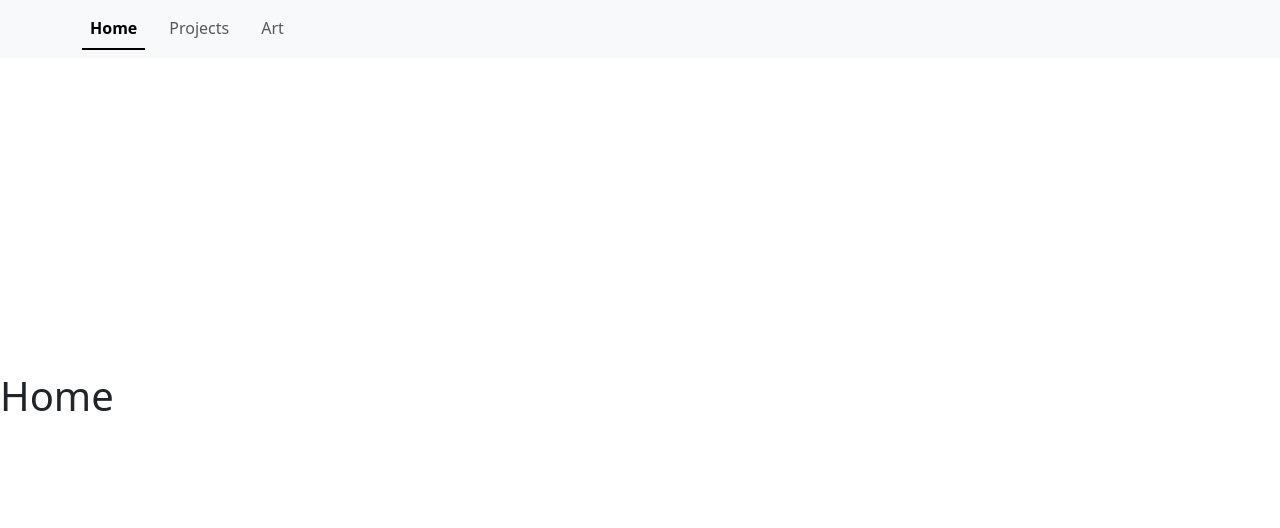
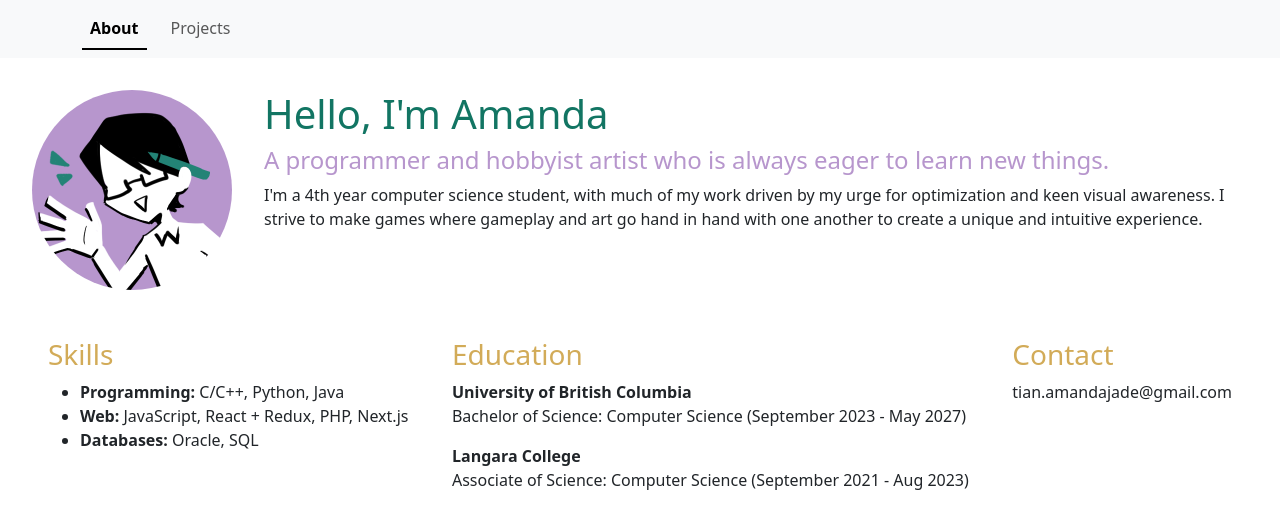
Before and after one commit to Corvexxia/corvexxia.github.io, a React (Vite) app: page / in a window 1280 px wide. Shown: the top 528 px of the page. Built offline with nearby package versions, Linux system fonts and the light colour scheme.

Commit message:
Updated site

```diff
--- a/src/App.css
+++ b/src/App.css
@@ -0,0 +1,18 @@
+body {
+  margin: 0;
+  display: flex;
+  min-width: 320px;
+  min-height: 100vh;
+}
+
+h1 {
+    color: #127563
+}
+
+h4 {
+    color: #B796CD
+}
+
+h3 {
+    color: #D2AB58
+}
--- a/src/App.tsx
+++ b/src/App.tsx
@@ -1,13 +1,11 @@
-import { BrowserRouter as Router, Route, Routes, Link } from 'react-router-dom'
+import { BrowserRouter as Router, Route, Routes } from 'react-router-dom'
 
 import NavBar from './components/NavBar'
+import { ProjectsPage } from './pages/Projects';
+import { HomePage } from './pages/HomePage';
 
 import 'bootstrap/dist/css/bootstrap.min.css';
 import './App.css'
-
-function Home() {
-  return <h1>Home</h1>
-}
 
 function App() {
 
@@ -16,7 +14,8 @@ function App() {
     <Router>
       <NavBar />
       <Routes>
-        <Route path="/" element={<Home />} />
+        <Route path="/" element={<HomePage />} />
+        <Route path="/projects" element={<ProjectsPage />} />
       </Routes>
     </Router>
 
--- a/src/components/NavBar.tsx
+++ b/src/components/NavBar.tsx
@@ -8,18 +8,18 @@ export default function NavBar() {
     const page = useLocation().pathname
 
     return (
-        <Navbar expand="lg" className="bg-body-tertiary fixed-top">
+        <Navbar expand="lg" className="bg-body-tertiary">
             <Container>
                 <Nav variant="underline" defaultActiveKey={page}>
                     <Nav.Item>
-                        <Nav.Link href="/" eventKey="/">Home</Nav.Link>
+                        <Nav.Link href="/" eventKey="/">About</Nav.Link>
                     </Nav.Item>
                     <Nav.Item>
                         <Nav.Link href="/projects" eventKey="/projects">Projects</Nav.Link>
                     </Nav.Item>
-                    <Nav.Item>
+                    {/* <Nav.Item>
                         <Nav.Link href="/art" eventKey="/art">Art</Nav.Link>
-                    </Nav.Item>
+                    </Nav.Item> */}
                 </Nav>
             </Container>
         </Navbar>
--- /dev/null
+++ b/src/pages/HomePage.tsx
@@ -0,0 +1,54 @@
+export const HomePage = () => {
+    return(
+        <>
+        <div className="p-3" style={{height:'100vh'}}>
+            <div className="d-flex">
+                <div className="p-3">
+                    <img src="/icon.png" alt="Header icon" style={{borderRadius:'50%', width:'200px'}}/>
+                </div>
+                <div className="flex-grow-1 p-3">
+                    <h1>Hello, I'm Amanda</h1>
+                    <h4>A programmer and hobbyist artist who is always eager to learn new things. </h4>
+                    <p>I'm a 4th year computer science student, with much of my work driven by my
+                        urge for optimization and keen visual awareness.
+                        I strive to make games where gameplay and art
+                        go hand in hand with one another to create a unique and intuitive experience.
+                    </p>
+                </div>
+            </div>
+            <div className="d-flex p-3 justify-content-between">
+                <div className="p-3">
+                    <h3 className="">Skills</h3>
+                    <ul>
+                        <li>
+                            <b>Programming:</b> C/C++, Python, Java
+                        </li>
+                        <li>
+                            <b>Web:</b> JavaScript, React + Redux, PHP, Next.js
+                        </li>
+                        <li>
+                            <b>Databases:</b> Oracle, SQL
+                        </li>
+                    </ul>
+                </div>
+                <div className="p-3">
+                    <h3>Education</h3>
+                    <p><b>University of British Columbia</b>
+                    <br></br>
+                    Bachelor of Science: Computer Science (September 2023 - May 2027)
+                    </p>
+                    <p><b>Langara College</b>
+                    <br></br>
+                    Associate of Science: Computer Science (September 2021 - Aug 2023)
+                    </p>
+                </div>
+                <div className="p-3">
+                    <h3>Contact</h3>
+                    <p>tian.amandajade@gmail.com</p>
+                </div>
+            </div>
+        </div>
+
+        </>
+    )
+}
--- /dev/null
+++ b/src/pages/Projects.tsx
@@ -0,0 +1,42 @@
+export const ProjectsPage = () => {
+    return(
+        <>
+        <div className="d-flex p-3 align-items-center">
+            <div className="flex-grow-1 p-3">
+                <h1>StackOverflow</h1>
+                <p>A bullet-hell rogue-like game about a robot with a special S.T.A.C.K. that can convert
+                    anything into raw data for storage, including bullets. <i>Especially</i> bullets.
+                    With this powerful bullet-converting ability, the stack is the limit!
+                    <br></br>
+                    <br></br>
+                    The engine was made from scratch in C++ and structured using ECS, with graphical
+                    rendering done using OpenGL.
+                    Though originally an academic project with a team of five students,
+                    the team has continued to work on it afterwards out of passion.
+                    Hopefully, it will be released soon.
+                    <br></br>
+
+                </p>
+                <h3>My Roles</h3>
+                <ul>
+                    <li><b>Render system:</b> animations, custom shaders, optimizations</li>
+                    <li><b>Text render system:</b> text animations and highlighting</li>
+                    <li><b>UI system:</b> interactable menus, hoverable icons </li>
+                    <li><b>Dialogue system:</b> script loading, branching dialogue</li>
+                    <li><b>Camera system:</b> follows the player, zooms in/out, and supports custom camera transitions</li>
+                    <li>Concept and asset <b>artist</b></li>
+                </ul>
+            </div>
+            <div className="p-3">
+                <iframe
+                    src='https://www.youtube.com/embed/UVOJaPeL7iE'
+                    allow='autoplay; encrypted-media'
+                    allowFullScreen
+                    title='video'
+                    style={{height:'75vh', width:'60vw'}}
+                />
+            </div>
+        </div>
+    </>
+    )
+}
```
Also changed, not shown: public/icon.png (added).
